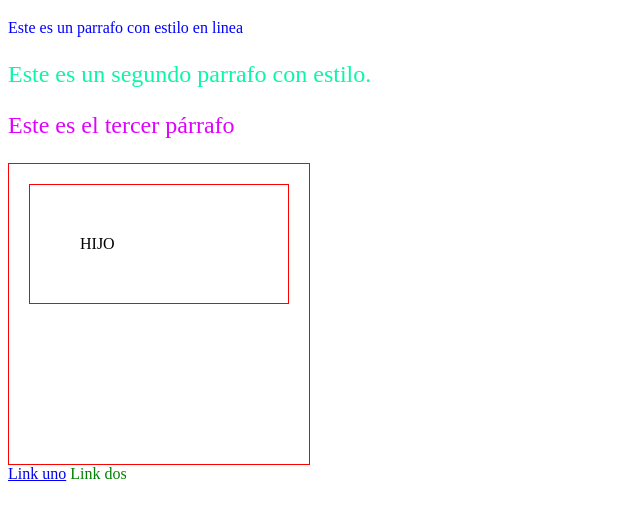
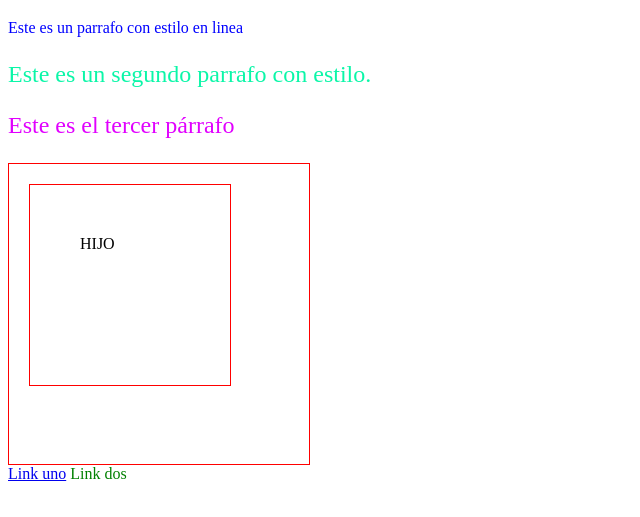
Before and after one commit to jsf0x/modulo8, a plain HTML site: page index2.html in a window 1280 px wide. Shown: the part 61-578 px from the top of the page, without its empty margins (0-640 px from the left). Drawn offline with Linux system fonts and the light colour scheme.

Commit message:
Fix: se agrega el px a width y height

```diff
--- a/style.css
+++ b/style.css
@@ -21,8 +21,8 @@ p{
     height: 300px;
 }
 #hijo{
-    width: 100;
-    height: 100;
+    width: 100px;
+    height: 100px;
     margin: 20px;
     padding: 50px;
 }
```
